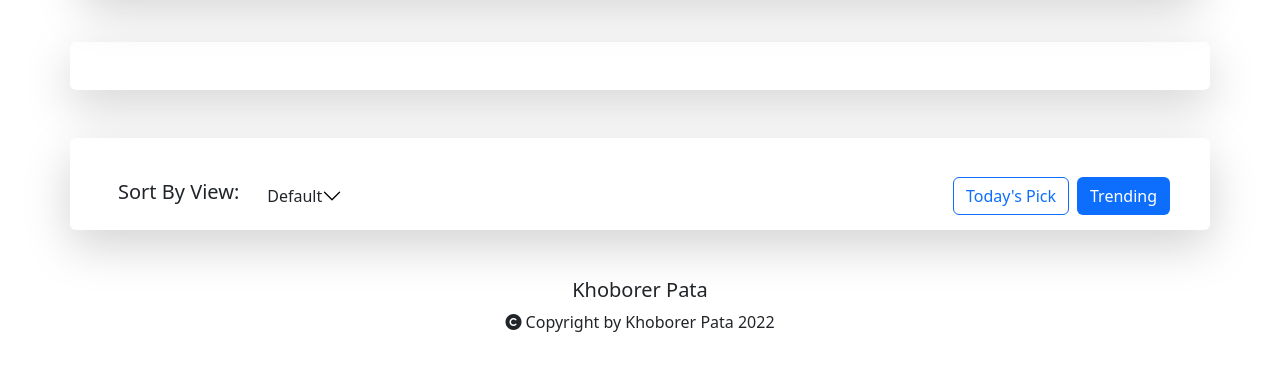
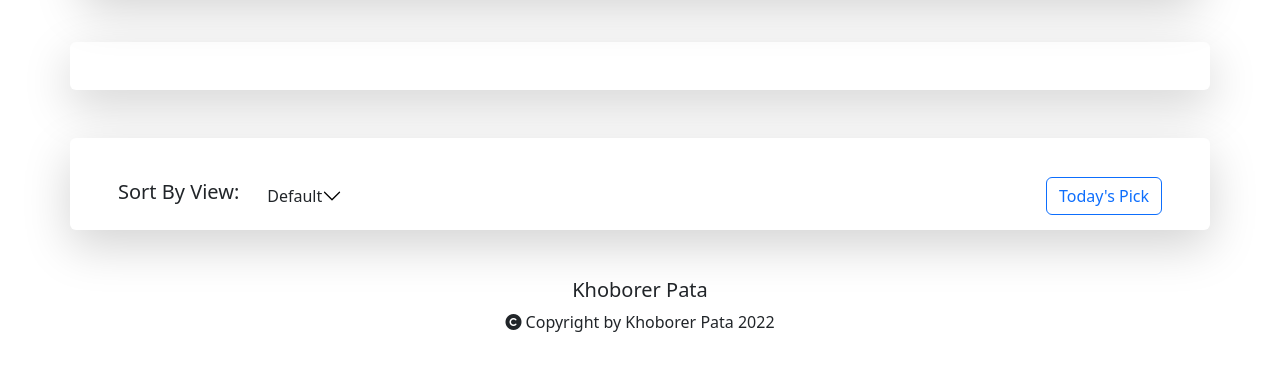
Before and after one commit to MdHasan0467/API-project-News-portal, a plain HTML site: page index.html in a window 1280 px wide. Shown: the part 96-466 px from the top of the page. Drawn offline with nearby package versions, Linux system fonts and the light colour scheme; no server answers.

Commit message:
button delete korlam

```diff
--- a/index.html
+++ b/index.html
@@ -93,7 +93,6 @@
 
         <div class="d-flex justify-content-end align-items-center btn-div">
           <button class="btn me-2 border-primary text-primary">Today's Pick</button>
-          <button class="btn bg-primary text-white">Trending</button>
         </div>
 
 
```
